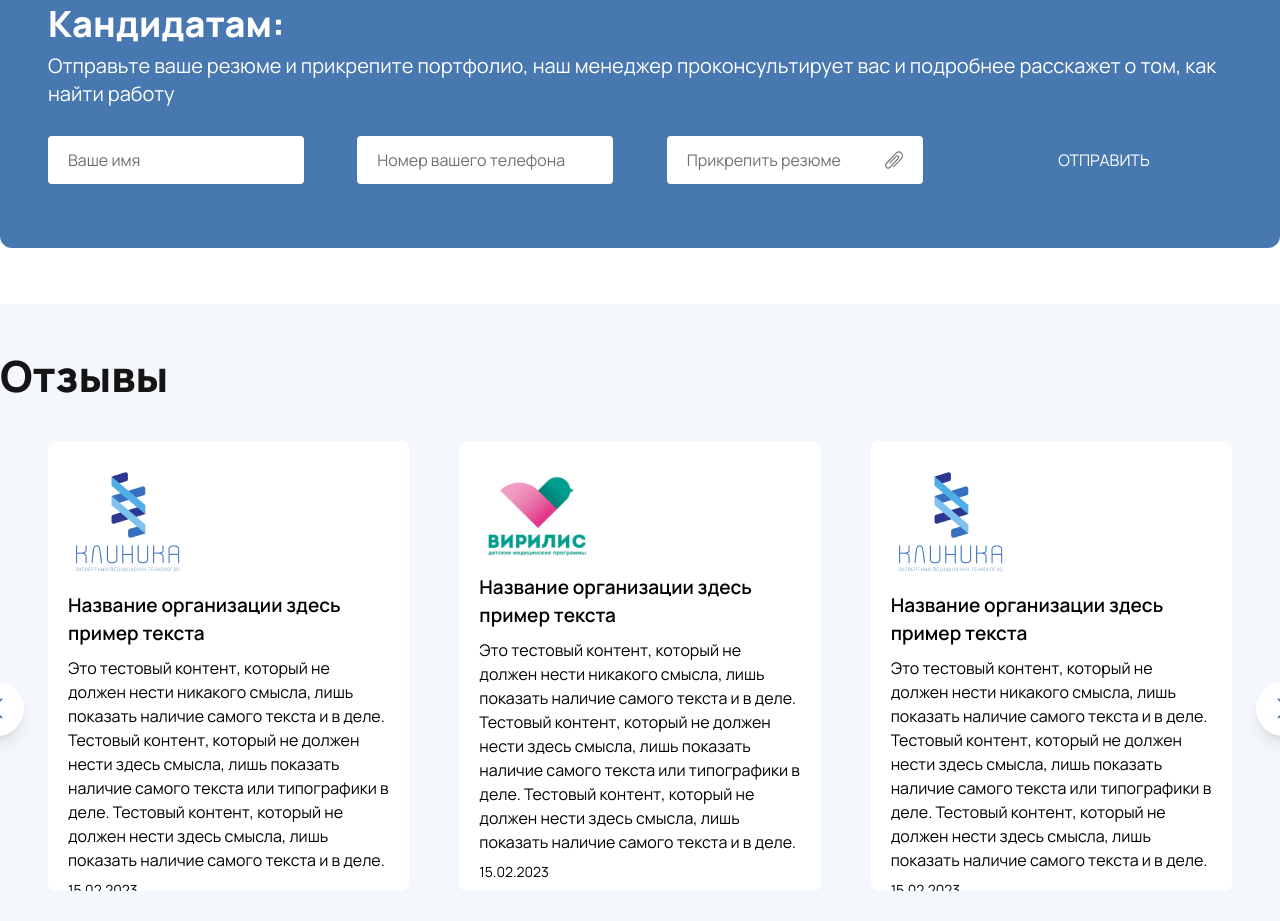
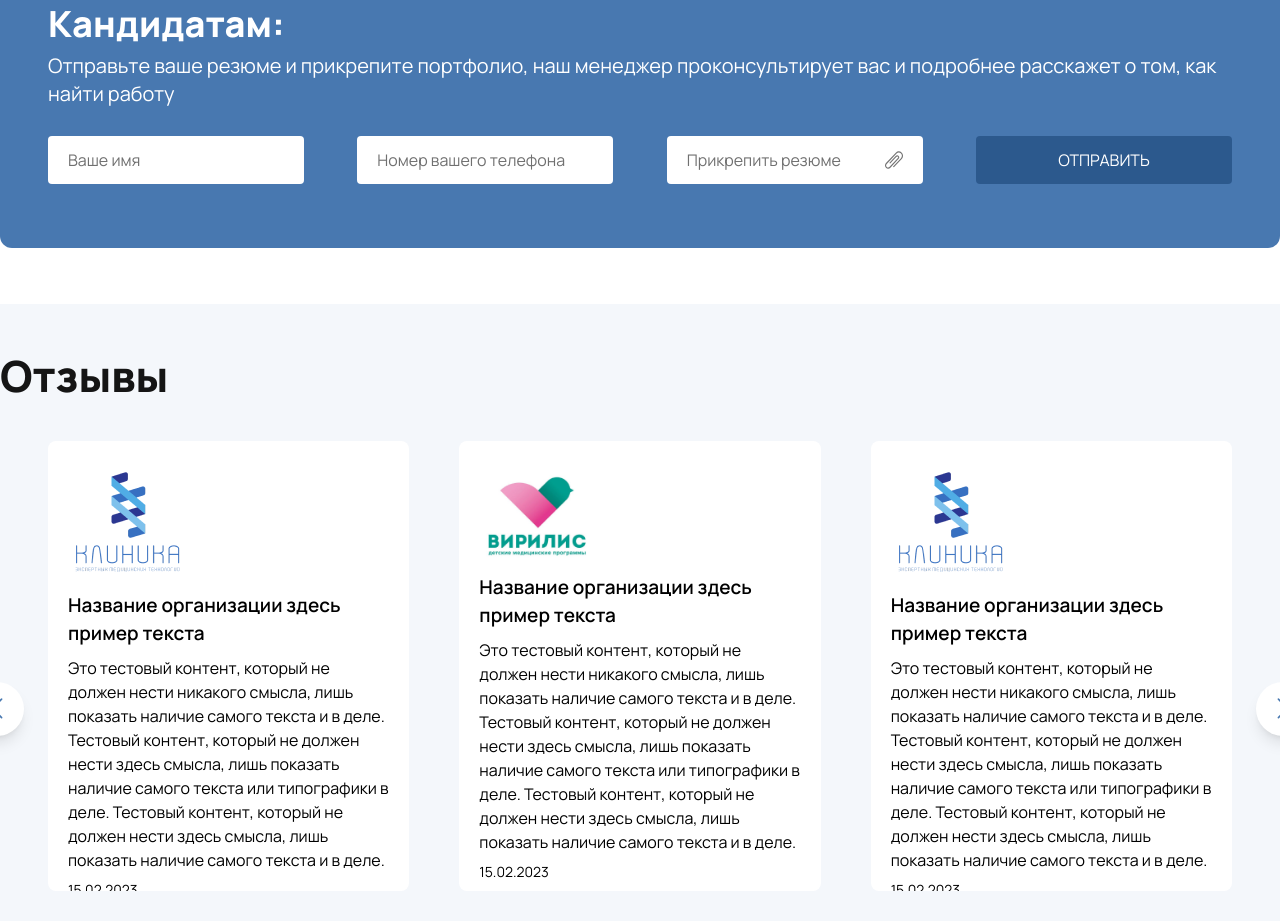
Before and after one commit to RVKPYATI/medpersona, a Next.js app: page / in a window 1280 px wide. Shown: the part 2340-3261 px from the top of the page. Built offline with nearby package versions, Linux system fonts and the light colour scheme.

Commit message:
add blue2 tailwind config

```diff
--- a/src/app/components/Main/CandidateSection.jsx
+++ b/src/app/components/Main/CandidateSection.jsx
@@ -41,10 +41,7 @@ export const CandidateSection = () => {
             </label>
             <input type="file" className="hidden" id="inputFile" />
 
-            <Button
-              title="ОТПРАВИТЬ"
-              style="bg-[#2C598D] w-full md:w-64 mb-2"
-            />
+            <Button title="ОТПРАВИТЬ" style="bg-blue2 w-full md:w-64 mb-2" />
           </div>
         </form>
       </div>
--- a/tailwind.config.js
+++ b/tailwind.config.js
@@ -15,6 +15,7 @@ module.exports = {
     },
     colors: {
       blue: "#4878B0",
+      blue2: "#2C598D",
       black15: "#151515",
     },
   },
```
